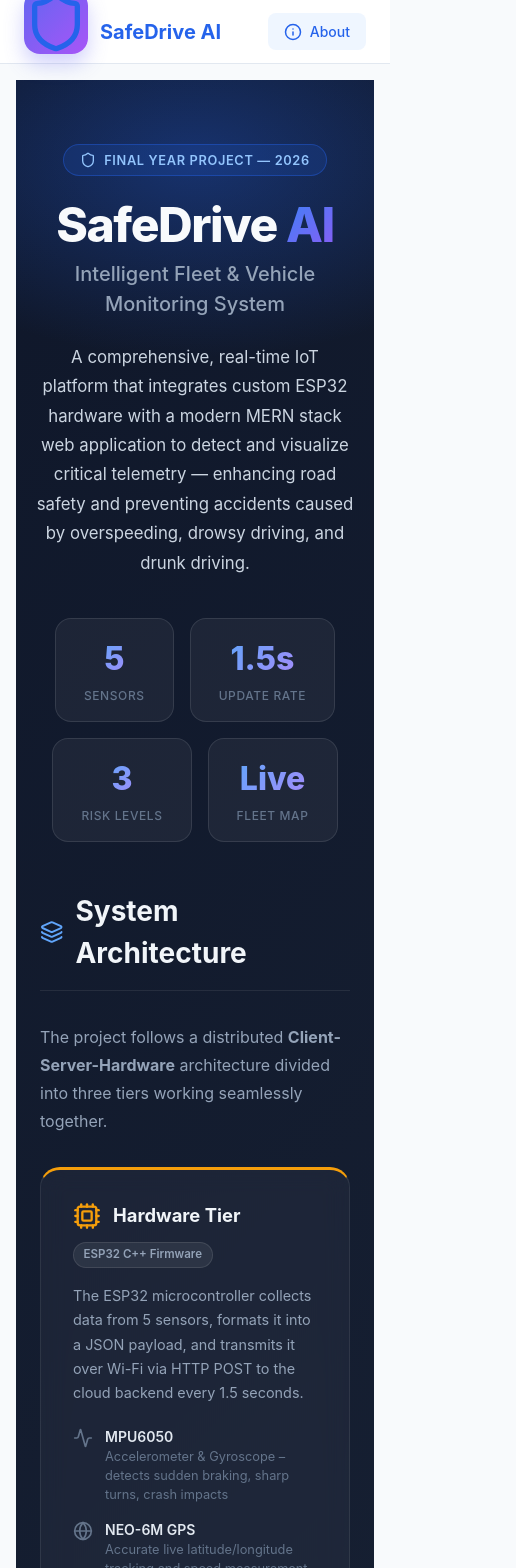
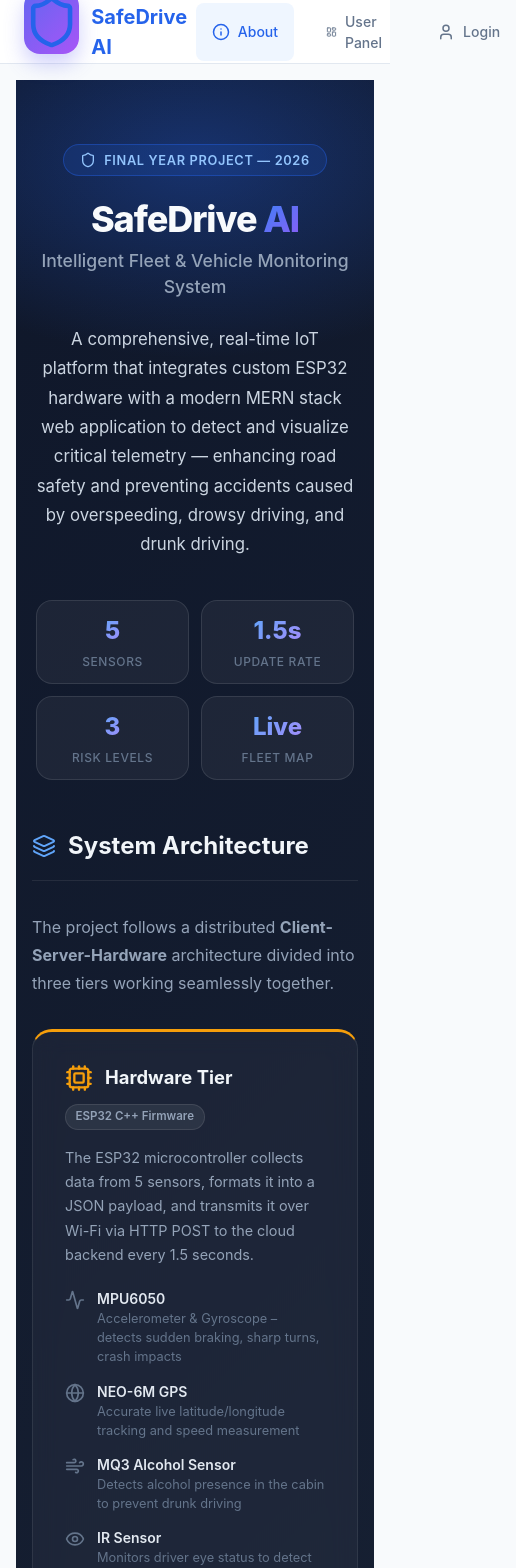
Before and after one commit to Ragu3175/FINAL-YEAR-PROJECT, a React app in the folder Frontend/: page /about in a window 390 px wide. Shown: the top 1568 px of the page, 516 px wide, since content can reach past the window. Built offline with nearby package versions, Linux system fonts and the light colour scheme; no server answers; the HTML template or start-up script is replaced by a standard one.

Commit message:
ui change

```diff
--- a/Frontend/src/components/layout/Navbar.jsx
+++ b/Frontend/src/components/layout/Navbar.jsx
@@ -34,8 +34,6 @@ const Navbar = () => {
                         About
                     </Link>
 
-                    {isAuthenticated && (
-                        <>
                     <Link
                         to="/"
                         className={`nav-link ${location.pathname === '/' ? 'active' : ''}`}
@@ -43,6 +41,7 @@ const Navbar = () => {
                         <LayoutDashboard size={18} />
                         User Panel
                     </Link>
+
                     {user?.role === 'ADMIN' && (
                         <Link
                             to="/admin"
@@ -53,6 +52,8 @@ const Navbar = () => {
                         </Link>
                     )}
 
+                    {isAuthenticated ? (
+                        <>
                             <div className="nav-user-info">
                                 <User size={18} />
                                 <span>{user?.name || 'User'}</span>
@@ -63,6 +64,11 @@ const Navbar = () => {
                                 Logout
                             </button>
                         </>
+                    ) : (
+                        <Link to="/login" className="nav-link login-link">
+                            <User size={18} />
+                            Login
+                        </Link>
                     )}
                 </div>
             </div>
--- a/Frontend/src/pages/AboutPage.css
+++ b/Frontend/src/pages/AboutPage.css
@@ -54,9 +54,9 @@
 }
 
 .about-hero-title {
-    font-size: clamp(3rem, 8vw, 5.5rem);
+    font-size: clamp(2.5rem, 8vw, 5.5rem);
     font-weight: 800;
-    line-height: 1.05;
+    line-height: 1.1;
     letter-spacing: -0.03em;
     color: #f8fafc;
     margin-bottom: 0.5rem;
@@ -105,7 +105,8 @@
     border-radius: 1rem;
     padding: 1rem 1.75rem;
     backdrop-filter: blur(10px);
-    min-width: 90px;
+    min-width: 120px;
+    flex: 1 1 120px;
 }
 
 .about-stat-value {
@@ -571,15 +572,48 @@
         padding: 4rem 1.25rem 3rem;
     }
 
-    .about-stats-row {
-        gap: 1rem;
+    .about-hero-subtitle {
+        font-size: 1.1rem;
     }
 
-    .about-arch-grid {
+    .about-stats-row {
+        gap: 0.75rem;
+    }
+
+    .about-stat {
+        padding: 0.75rem;
+    }
+
+    .about-stat-value {
+        font-size: 1.5rem;
+    }
+
+    .about-arch-grid,
+    .about-features-grid,
+    .about-tech-grid,
+    .about-team-grid,
+    .about-challenges-grid {
         grid-template-columns: 1fr;
     }
 
-    .about-challenges-grid {
-        grid-template-columns: 1fr;
+    .about-member-card {
+        flex-direction: column;
+        text-align: center;
+        padding: 2rem 1.5rem;
+    }
+
+    .about-section-header h2 {
+        font-size: 1.5rem;
     }
 }
+
+@media (max-width: 480px) {
+    .about-hero-title {
+        font-size: 2.25rem;
+    }
+
+    .about-container {
+        padding: 0 1rem 3rem;
+        gap: 3rem;
+    }
+}
--- a/Frontend/src/pages/AdminPanel.css
+++ b/Frontend/src/pages/AdminPanel.css
@@ -209,3 +209,38 @@
         position: static;
     }
 }
+
+@media (max-width: 768px) {
+    .admin-container {
+        padding: 1rem;
+        gap: 1rem;
+    }
+
+    .section-header {
+        flex-direction: column;
+        align-items: flex-start;
+        gap: 0.75rem;
+    }
+
+    .map-legend {
+        flex-wrap: wrap;
+        gap: 0.5rem;
+    }
+
+    .table-container {
+        overflow-x: auto;
+        -webkit-overflow-scrolling: touch;
+        margin: 0 -1rem;
+        padding: 0 1rem;
+    }
+
+    .vehicle-info-popup {
+        position: fixed;
+        top: auto;
+        bottom: 20px;
+        left: 20px;
+        right: 20px;
+        width: auto;
+        margin: 0;
+    }
+}
```
Lines whose indentation alone changed are shown as unchanged.
